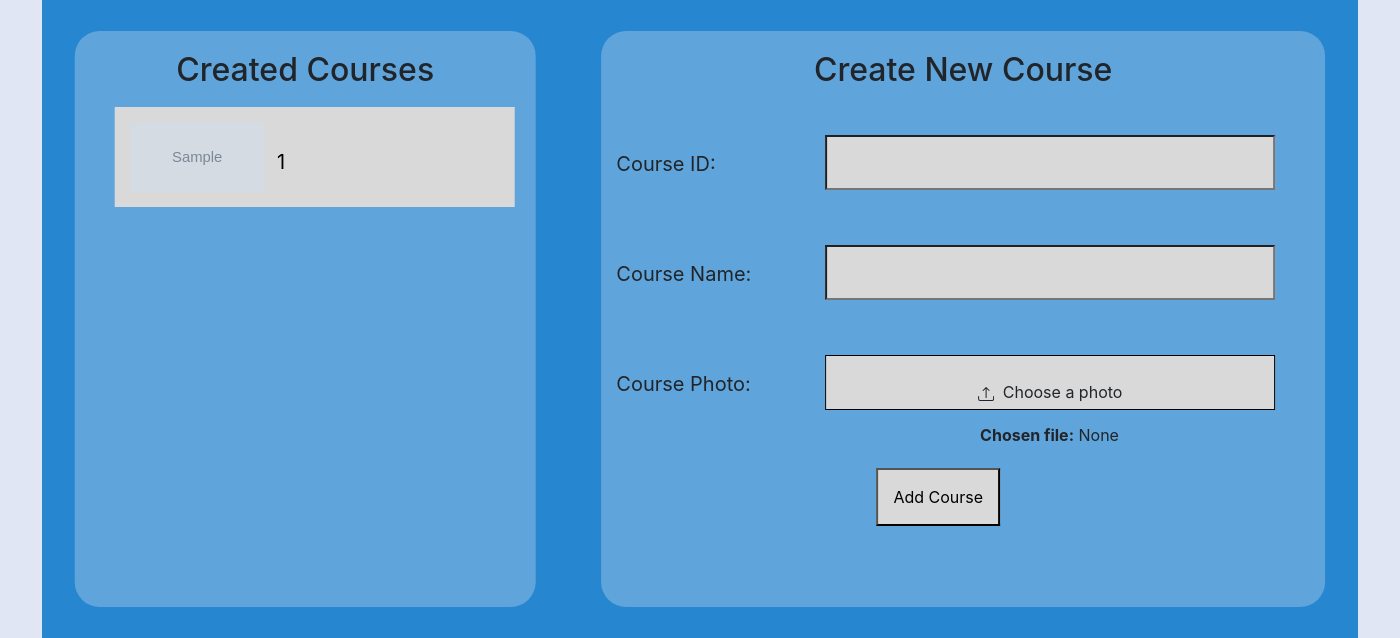
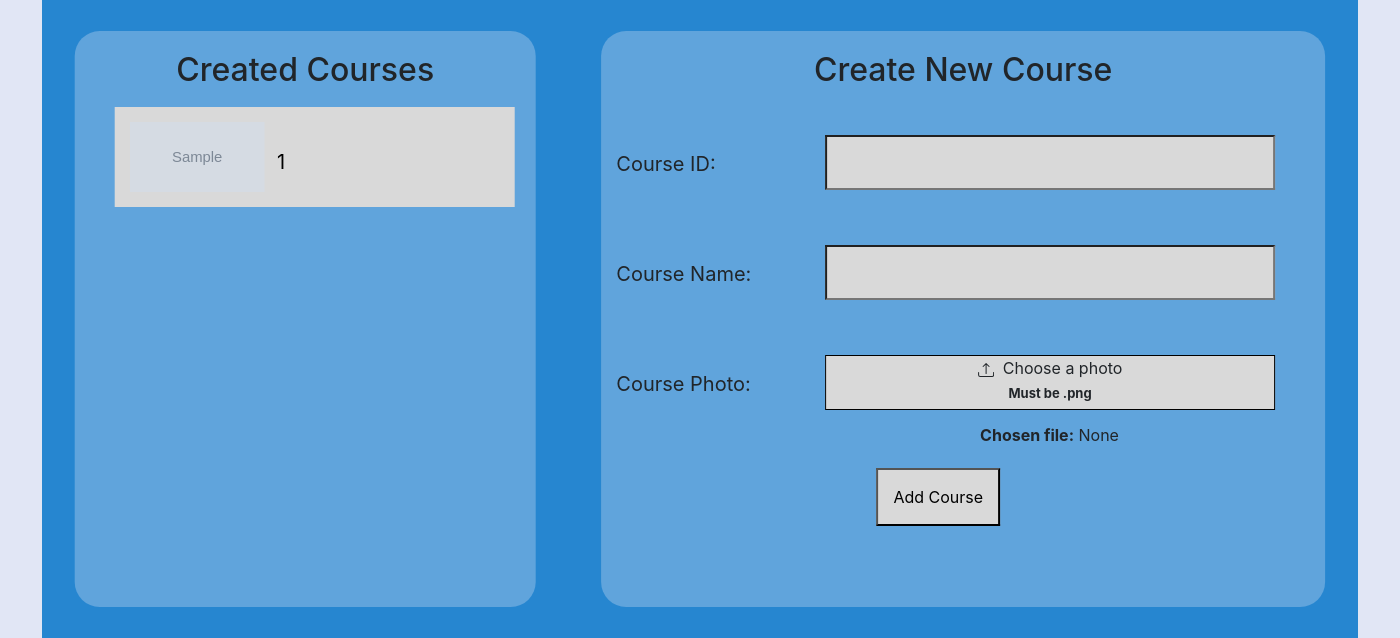
Before and after one commit to mrktrnbll/course-feedback-website-WAD2, a Django app: page / in a window 1400 px wide. Shown: the part 119-757 px from the top of the page. Run offline with Django 3.2, Linux system fonts and the light colour scheme; a user stored in the database is signed in; tables that the repository leaves empty hold one stand-in row (values such as "Sample post"); grey boxes marked "Sample" are stand-in pictures; some libraries are stand-ins or nearby versions.

Commit message:
Restricted photo upload to be only .png

```diff
--- a/static/css/stylesheet.css
+++ b/static/css/stylesheet.css
@@ -536,3 +536,7 @@ input#picture + label:hover{
     height: 60px;
     position: absolute;
 }
+
+#png{
+    font-size: 13px;
+}
--- a/templates/course_feedback/home.html
+++ b/templates/course_feedback/home.html
@@ -68,11 +68,11 @@
             {% csrf_token %}
             <p id="IDtext">Course ID: </p><input id="courseID" type="text" name="courseID" value="" size="5" />
             <p id="nameText">Course Name: </p><input id="name" type="text" name="name" value="" size="50" />
-            <p id="photoText">Course Photo: </p><input type="file" id="picture" name="picture" />
+            <p id="photoText">Course Photo: </p><input type="file" id="picture" name="picture" accept="image/png" />
             <label for="picture" class="custom-file-upload">
-                <br />
                 <svg xmlns="http://www.w3.org/2000/svg" width="16" height="16" fill="currentColor" class="bi bi-upload" viewBox="0 0 16 16"><path d="M.5 9.9a.5.5 0 0 1 .5.5v2.5a1 1 0 0 0 1 1h12a1 1 0 0 0 1-1v-2.5a.5.5 0 0 1 1 0v2.5a2 2 0 0 1-2 2H2a2 2 0 0 1-2-2v-2.5a.5.5 0 0 1 .5-.5z"/><path d="M7.646 1.146a.5.5 0 0 1 .708 0l3 3a.5.5 0 0 1-.708.708L8.5 2.707V11.5a.5.5 0 0 1-1 0V2.707L5.354 4.854a.5.5 0 1 1-.708-.708l3-3z"/></svg>
                 &nbsp;Choose a photo
+                <br /><strong id="png">Must be .png</strong>
             </label>
             <span id="span">
                 <strong>Chosen file:</strong>
```
